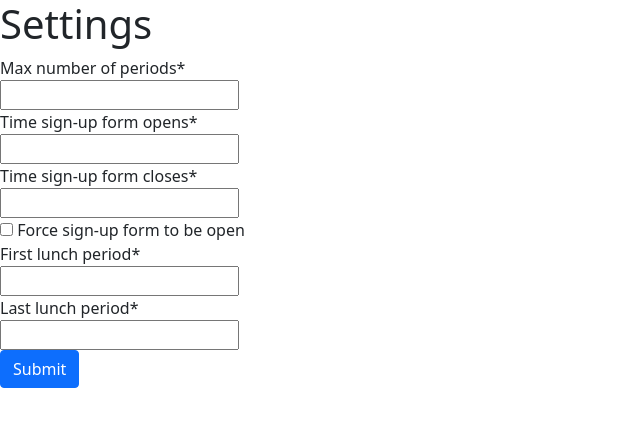
After one commit to onstop4/MediaCenterSignUp, a Django app: template signup/faculty/templates/signup/faculty/settings_form.html in a window 1280 px wide. The commit adds this page. Shown: the top 427 px of the page, without its empty margins (0-640 px from the left). Run offline with Django 3.2, Linux system fonts and the light colour scheme; the template is opened without the code that fills it: values that come from a table or form of the project are taken from there, others are empty; parts of the project's set-up code (start-up, migrations or seed data) failed here and were passed over; some libraries are stand-ins or nearby versions.

Commit message:
Added form and view for changing config values

```diff
--- a/signup/faculty/forms.py
+++ b/signup/faculty/forms.py
@@ -1,5 +1,7 @@
 from constance import config
 from django import forms
+from django.core.exceptions import ValidationError
+from django.utils.translation import gettext_lazy as _
 
 
 # See https://stackoverflow.com/a/22846522 for more info.
@@ -26,3 +28,39 @@ class FutureClassPeriodsForm(forms.Form):
                 # that value. Otherwise, just use zero.
                 initial=initial.get(f"period_{number}", 0),
             )
+
+
+class SettingsForm(forms.Form):
+    max_period_number = forms.IntegerField(label=_("Max number of periods"))
+    sign_up_form_opens_time = forms.TimeField(label=_("Time sign-up form opens"))
+    sign_up_form_closes_time = forms.TimeField(label=_("Time sign-up form closes"))
+    force_open_sign_up_form = forms.BooleanField(
+        label=_("Force sign-up form to be open"), required=False
+    )
+    lunch_periods_start = forms.IntegerField(label=_("First lunch period"))
+    lunch_periods_end = forms.IntegerField(label=_("Last lunch period"))
+
+    def clean(self):
+        cleaned_data = super().clean()
+        errors = []
+
+        if (
+            cleaned_data["sign_up_form_opens_time"]
+            >= cleaned_data["sign_up_form_closes_time"]
+        ):
+            errors.append(
+                ValidationError(
+                    "The time that the form closes must come after the time that the "
+                    "form closes."
+                )
+            )
+
+        if cleaned_data["lunch_periods_start"] > cleaned_data["lunch_periods_end"]:
+            errors.append(
+                "The last lunch period must not come before the first lunch period."
+            )
+
+        if errors:
+            raise ValidationError(errors)
+
+        return cleaned_data
--- a/signup/faculty/templates/signup/faculty/future_periods_form.html
+++ b/signup/faculty/templates/signup/faculty/future_periods_form.html
@@ -4,7 +4,7 @@
 {% block title %}Set Max Student Count{% endblock title %}
 
 {% block content %}
-<h1>Student Information Required</h1>
+<h1>Set the Maximum Number of Students on a Specific Day</h1>
 <p>Please fill out the following form to set the maximum amount of students on a specific day:</p>
 <form method="post">
     {{ form|crispy }}
--- /dev/null
+++ b/signup/faculty/templates/signup/faculty/settings_form.html
@@ -0,0 +1,18 @@
+{% extends "signup/faculty/base.html" %}
+{% load crispy_forms_tags %}
+
+{% block title %}Settings{% endblock title %}
+
+{% block content %}
+<h1>Settings</h1>
+
+{% for message in messages %}
+{% comment %}Uses Bootstrap's alert-success class if the message level is SUCCESS. Otherwise, Bootstrap's alert-primary will be used.{% endcomment %}
+<div class="alert {% if message.level == DEFAULT_MESSAGE_LEVELS.SUCCESS %}alert-success{% else %}alert-primary{% endif %}"" role=" alert">{{ message }}</div>
+{% endfor %}
+
+<form method="post">
+    {{ form|crispy }}
+    <input class="btn btn-primary" type="submit" value="Submit">
+</form>
+{% endblock content %}
--- a/signup/faculty/urls.py
+++ b/signup/faculty/urls.py
@@ -5,6 +5,7 @@ from django.urls import include, path, register_converter
 from signup.faculty.views import (
     ClassPeriodsListView,
     FutureClassPeriodsFormView,
+    SettingsFormView,
     SignUpsView,
 )
 
@@ -46,6 +47,7 @@ urlpatterns = [
         name="past_class_periods_list",
     ),
     path("signups/", SignUpsView.as_view(), name="signups_app"),
+    path("settings/", SettingsFormView.as_view(), name="settings_form"),
     # API urls.
     path("api/", include("signup.faculty.api.urls")),
 ]
--- a/signup/views.py
+++ b/signup/views.py
@@ -123,7 +123,7 @@ class StudentSignUpFormView(StudentNeedsInfoMixin, StudentSignUpOpenMixin, FormV
         for period in form.available_periods:
             number = period.number
             # Checks if period was part of form.
-            yes = form.data.get(f"period_{number}", False)
+            yes = form.cleaned_data.get(f"period_{number}", False)
             if yes:
                 # If lunch period, use student's choice. Otherwise, just use
                 # ClassPeriodSignUp.STUDY_HALL. That way, a student cannot indicate that
```
Also changed, not shown: signup/faculty/tests/test_settings.py (added, +112 -0 lines), signup/faculty/views.py (+35 -3 lines).
